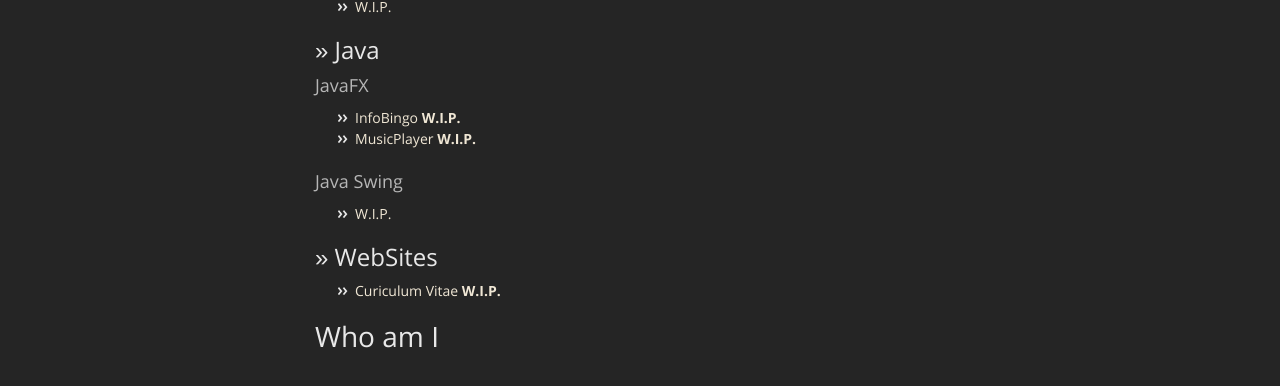
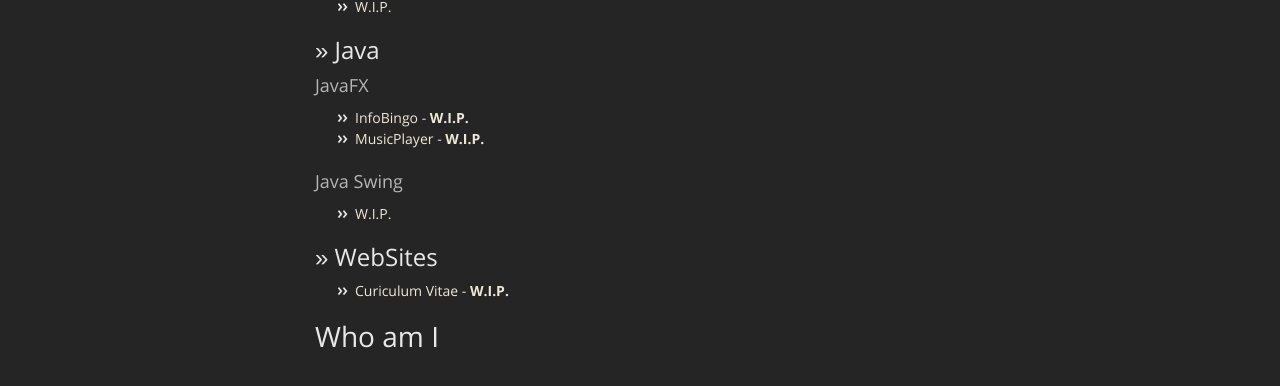
Before and after one commit to SimonGoatbeard/simongoatbeard.github.io, a Jekyll site: the page built from index.md, in a window 1280 px wide and 1029 px high. Shown: the part 577-963 px from the top of the window. Built offline with Jekyll 4.4.1, drawn with Linux system fonts in a browser that asks for light colours; nearby versions of some CDN libraries; our own code applies the rules of GitHub Pages for plain Markdown files.

```diff
--- a/index.md
+++ b/index.md
@@ -16,14 +16,14 @@ layout: default
 
 ## >> Java
 ###   JavaFX
-*   InfoBingo **W.I.P.**
-*   MusicPlayer **W.I.P.**
+*   InfoBingo - **W.I.P.**
+*   MusicPlayer - **W.I.P.**
 
 ###   Java Swing
 *   W.I.P.
 
 ## >> WebSites
-*   Curiculum Vitae **W.I.P.**
+*   Curiculum Vitae - **W.I.P.**
 
 
 # Who am I
```
